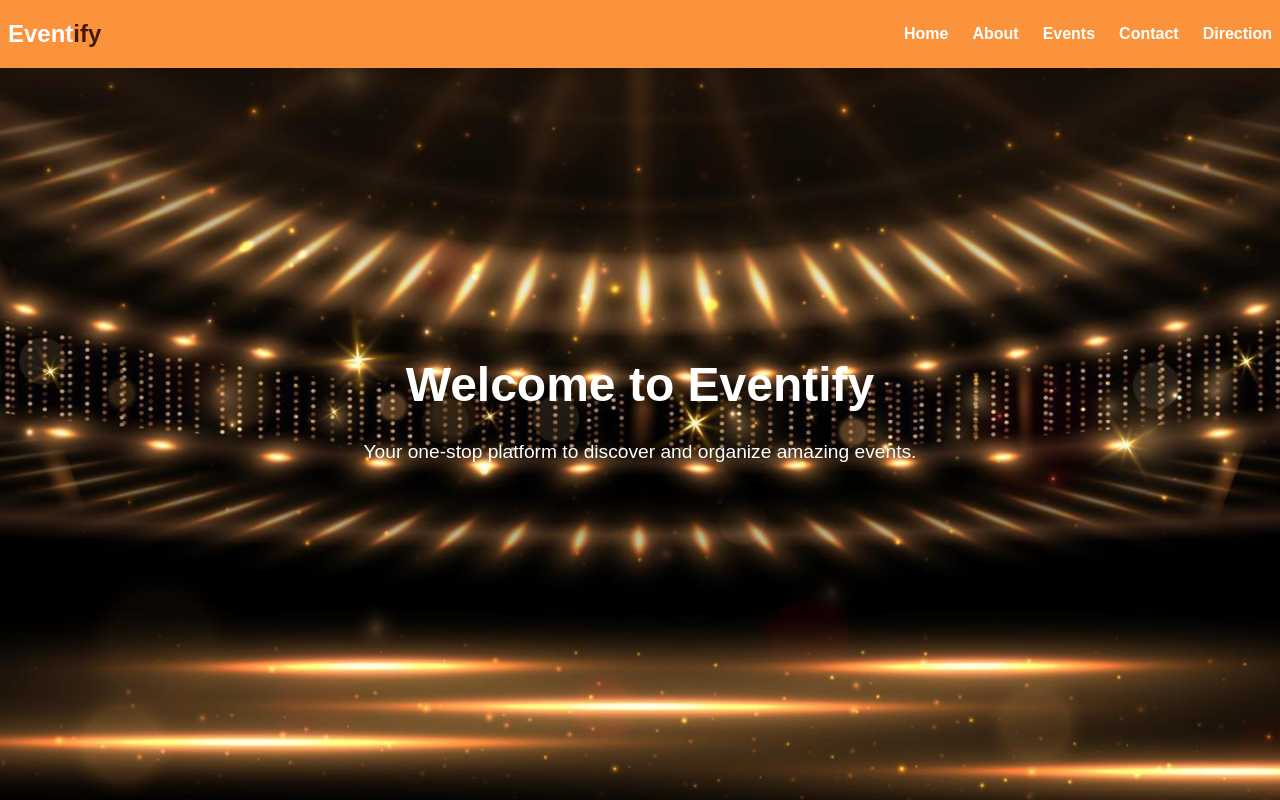
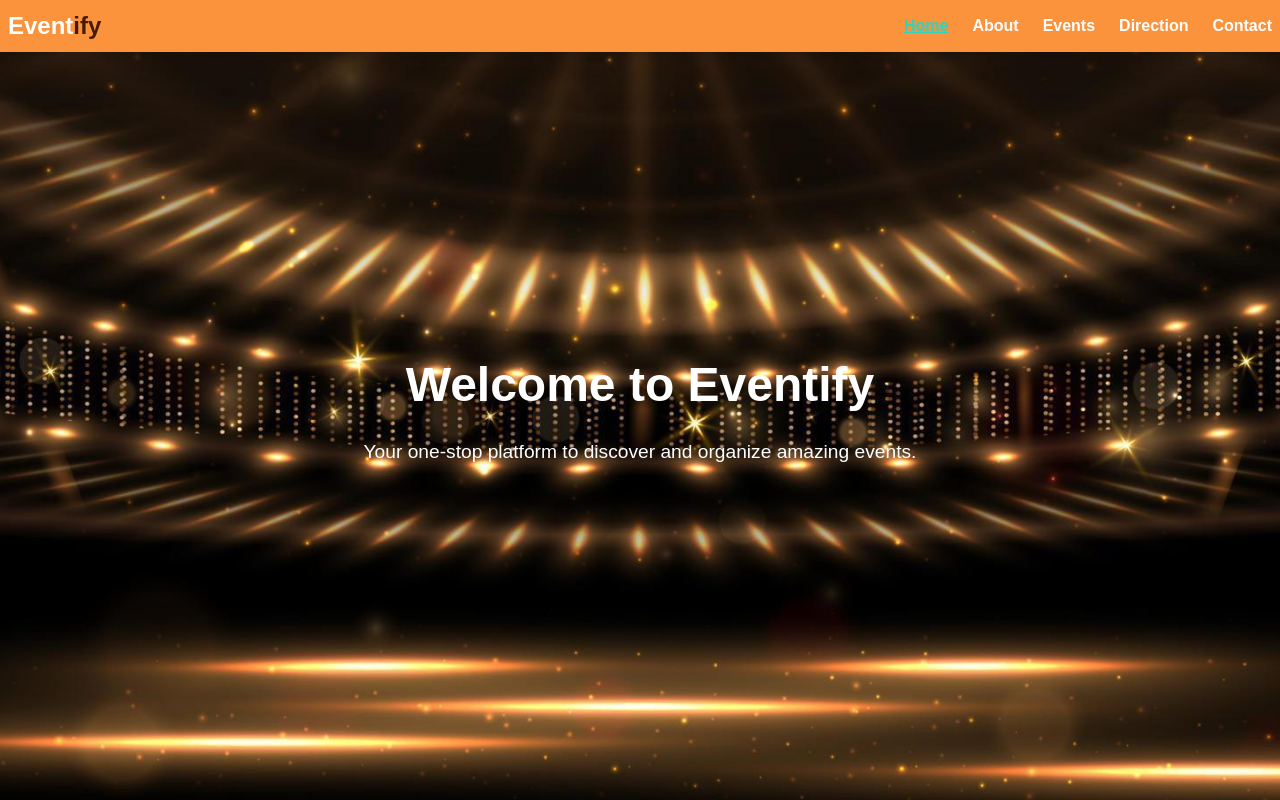
Before and after one commit to ChrisM-Code/Event, a React (Vite) app in the folder event/: page / in a window 1280 px wide. Built offline with nearby package versions, Linux system fonts and the light colour scheme.

Commit message:
dropdown menu toggle on screen sizes

```diff
--- a/event/src/components/Home/Home.jsx
+++ b/event/src/components/Home/Home.jsx
@@ -13,6 +13,13 @@ const HomeCont = styled.div`
   background-size: cover;
   background-position: center;
   background-repeat: no-repeat;
+
+  @media (max-width: 768px) {
+    height: auto;
+    background-size: cover;
+    background-position: center;
+    padding: 2rem 1rem;
+  }
 `;
 
 const MainContent = styled.div`
@@ -23,12 +30,20 @@ const MainContent = styled.div`
     font-size: 3rem;
     font-weight: bold;
     margin-bottom: 1rem;
+
+    @media (max-width: 768px) {
+      font-size: 2rem;
+    }
   }
 
   p {
     font-size: 1.2rem;
     line-height: 1.6;
     max-width: 600px;
+
+    @media (max-width: 768px) {
+      font-size: 1rem;
+    }
   }
 `;
 
--- a/event/src/components/Home/NavBar.jsx
+++ b/event/src/components/Home/NavBar.jsx
@@ -1,5 +1,6 @@
+import { useState } from "react";
+import { Link, useLocation } from "react-router-dom";
 import styled from "styled-components";
-import { Link } from "react-router-dom";
 import Logo from "./Logo";
 
 const NavbarWrapper = styled.nav`
@@ -7,8 +8,15 @@ const NavbarWrapper = styled.nav`
   justify-content: space-between;
   align-items: center;
   background-color: #fb923c;
-  padding: 1rem 0.5rem;
+  padding: 0.5rem;
   box-shadow: 0 4px 6px rgba(0, 0, 0, 0.1);
+  position: relative;
+
+  @media (max-width: 768px) {
+    padding: 0.5rem 1rem;
+    backdrop-filter: blur(10px);
+    background-color: #fb923c;
+  }
 `;
 
 const NavLinks = styled.div`
@@ -25,19 +33,79 @@ const NavLinks = styled.div`
     &:hover {
       color: #2dd4bf;
     }
+
+    &.active {
+      color: #2dd4bf;
+      text-decoration: underline;
+    }
+  }
+
+  @media (max-width: 768px) {
+    display: ${({ isOpen }) => (isOpen ? "flex" : "none")};
+    flex-direction: column;
+    position: absolute;
+    top: 100%;
+    left: 0;
+    width: 100%;
+    background-color: rgba(251, 146, 60, 0.8);
+    backdrop-filter: blur(10px);
+    padding: 1rem;
+    gap: 0.6rem;
+    align-items: center;
+  }
+`;
+
+const MenuIcon = styled.div`
+  display: none;
+  font-size: 1.5rem;
+  color: black;
+  cursor: pointer;
+
+  @media (max-width: 768px) {
+    display: block;
   }
 `;
 
 function NavBar() {
+  const [menuOpen, setMenuOpen] = useState(false);
+  const location = useLocation();
+
+  const toggleMenu = () => {
+    setMenuOpen(!menuOpen);
+  };
+
   return (
     <NavbarWrapper>
       <Logo />
-      <NavLinks>
-        <Link to="/">Home</Link>
-        <Link to="/about">About</Link>
-        <Link to="/events">Events</Link>
-        <Link to="/contact">Contact</Link>
-        <Link to="/direction">Direction</Link>
+      <MenuIcon onClick={toggleMenu}>{menuOpen ? "✖" : "☰"}</MenuIcon>
+      <NavLinks isOpen={menuOpen}>
+        <Link to="/" className={location.pathname === "/" ? "active" : ""}>
+          Home
+        </Link>
+        <Link
+          to="/about"
+          className={location.pathname === "/about" ? "active" : ""}
+        >
+          About
+        </Link>
+        <Link
+          to="/events"
+          className={location.pathname === "/events" ? "active" : ""}
+        >
+          Events
+        </Link>
+        <Link
+          to="/direction"
+          className={location.pathname === "/direction" ? "active" : ""}
+        >
+          Direction
+        </Link>
+        <Link
+          to="/contact"
+          className={location.pathname === "/contact" ? "active" : ""}
+        >
+          Contact
+        </Link>
       </NavLinks>
     </NavbarWrapper>
   );
```
